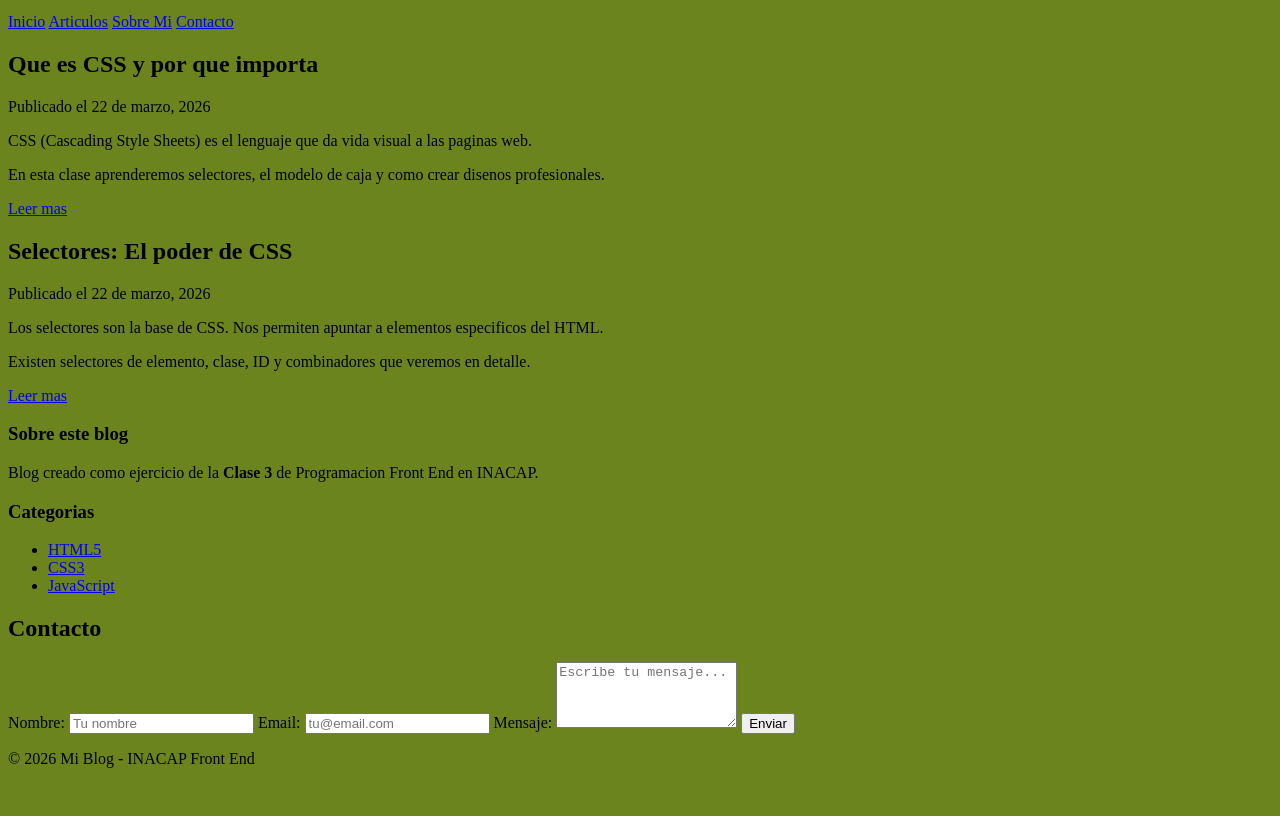
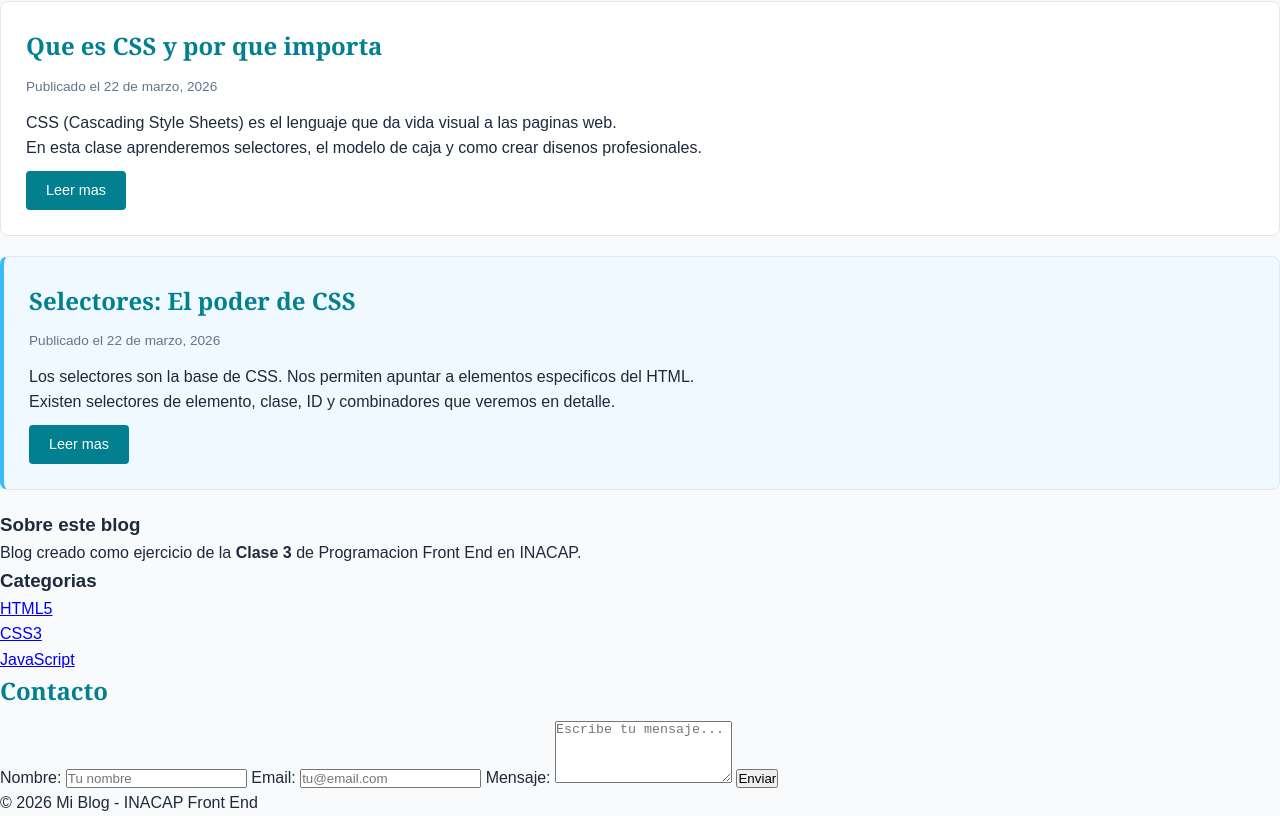
Before and after one commit to yleonf/mi-blog2, a plain HTML site: page index.html in a window 1280 px wide. Shown: the part 101-917 px from the top of the page. Before the commit the page ends 885 px from the top, so only its background shows below. Drawn offline with Linux system fonts and the light colour scheme.

Commit message:
agregamos style a los articulos

```diff
--- a/style.css
+++ b/style.css
@@ -1,3 +1,62 @@
+/* ============================
+RESET Y BASE
+============================ */
+*, *::before, *::after {
+box-sizing: border-box;
+margin: 0;
+padding: 0;
+}
+:root {
+--color-primary: #028090;
+--color-primary-dark: #015A66;
+--color-accent: #38BDF8;
+--color-bg: #F8FAFC;
+--color-text: #1E293B;
+--color-muted: #64748B;
+--color-white: #FFFFFF;
+--color-border: #E2E8F0;
+--font-main: Arial, Helvetica, sans-serif;
+--font-heading: Georgia, 'Times New Roman', serif;
+}
+
 body {
-background-color: rgb(108, 132, 30);
+font-family: var(--font-main);
+font-size: 16px;
+line-height: 1.6;
+color: var(--color-text);
+background-color: var(--color-bg);
 }
+
+h2 {
+font-family: var(--font-heading);
+color: var(--color-primary);
+margin-bottom: 10px;
+}
+
+.post {
+background-color: var(--color-white);
+padding: 25px;
+margin-bottom: 20px;
+border: 1px solid var(--color-border);
+border-radius: 8px;
+}
+
+.meta {
+color: var(--color-muted);
+font-size: 0.85rem;
+margin-bottom: 12px;
+}
+.btn {
+display: inline-block;
+background-color: var(--color-primary);
+color: var(--color-white);
+padding: 8px 20px;
+text-decoration: none;
+border-radius: 4px;
+font-size: 0.9rem;
+margin-top: 10px;
+}
+.destacado {
+border-left: 4px solid var(--color-accent);
+background-color: #F0F9FF;
+}
```
